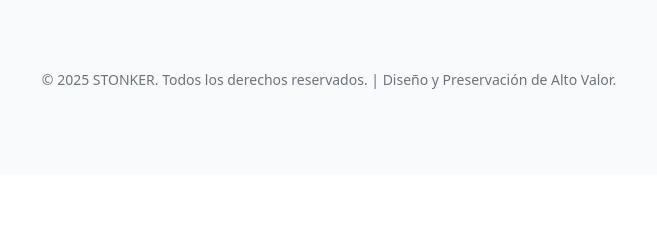
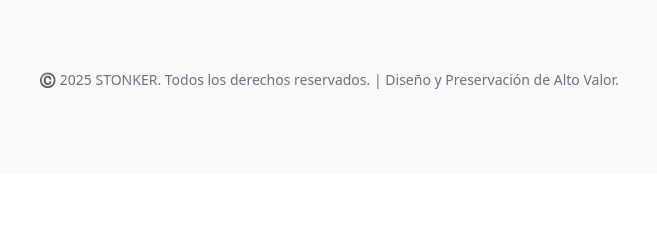
Before and after one commit to landingcraft/develope, a plain HTML site: page index.html in a window 1280 px wide. Shown: the part 4456-4696 px from the top of the page, 311-968 px from the left. Drawn offline with nearby package versions, Linux system fonts and the light colour scheme.

Commit message:
Actualizar index.html

```diff
--- a/index.html
+++ b/index.html
@@ -244,7 +244,7 @@
    <!-- 7. FOOTER -->
    <footer class="py-10 bg-gray-50">
        <div class="container mx-auto max-w-6xl px-4 text-center text-sm text-gray-500 font-light">
-           <p>© 2025 STONKER. Todos los derechos reservados. | Diseño y Preservación de Alto Valor.</p>
+           <p>©️ 2025 STONKER. Todos los derechos reservados. | Diseño y Preservación de Alto Valor.</p>
        </div>
    </footer>
 
```
